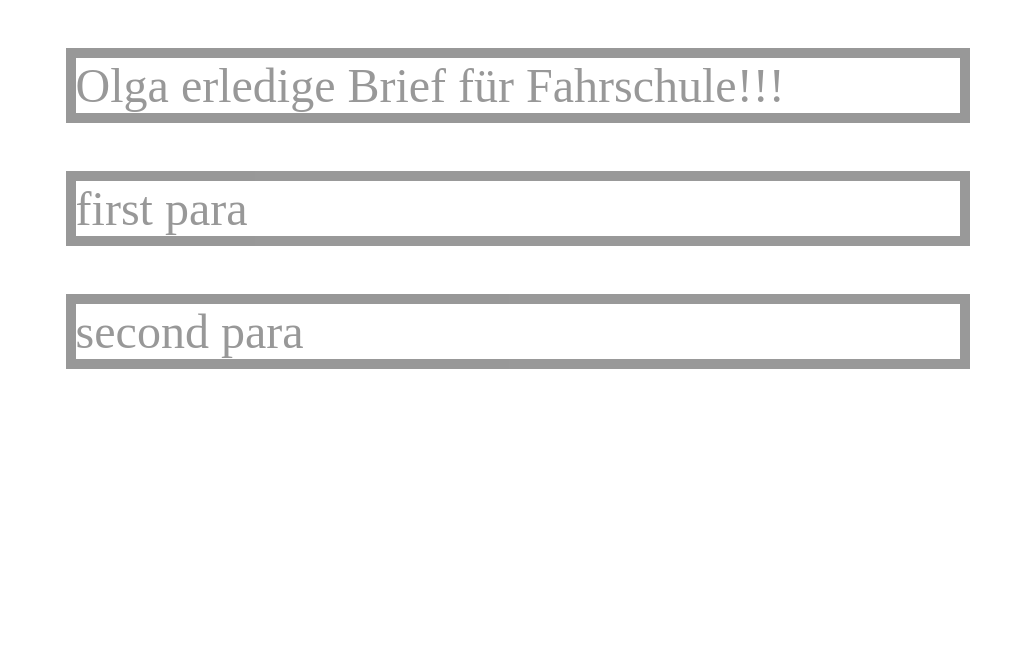
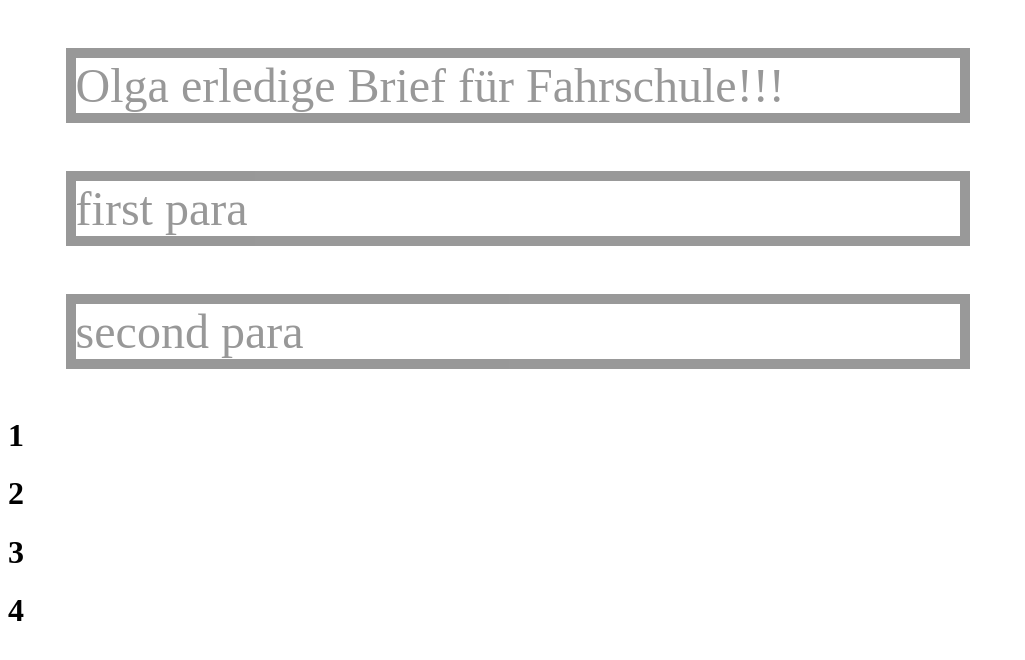
Before and after one commit to znoika/lernjs, a plain HTML site: page index.html in a window 1280 px wide. Shown: the whole page, without its empty margins (0-1025 px from the left). Drawn offline with Linux system fonts and the light colour scheme.

Commit message:
added animation

```diff
--- a/index.html
+++ b/index.html
@@ -29,6 +29,10 @@
     <p id="para">Olga erledige Brief für Fahrschule!!!</p>
     <p>first para</p>
     <p>second para</p>
+    <h1 id="a">1</h1>
+    <h1 id="b">2</h1>
+    <h1 id="c">3</h1>
+    <h1 id="d">4</h1>
     <!-- <script src="script/main.js"></script>-->
   </body>
 </html>
```
